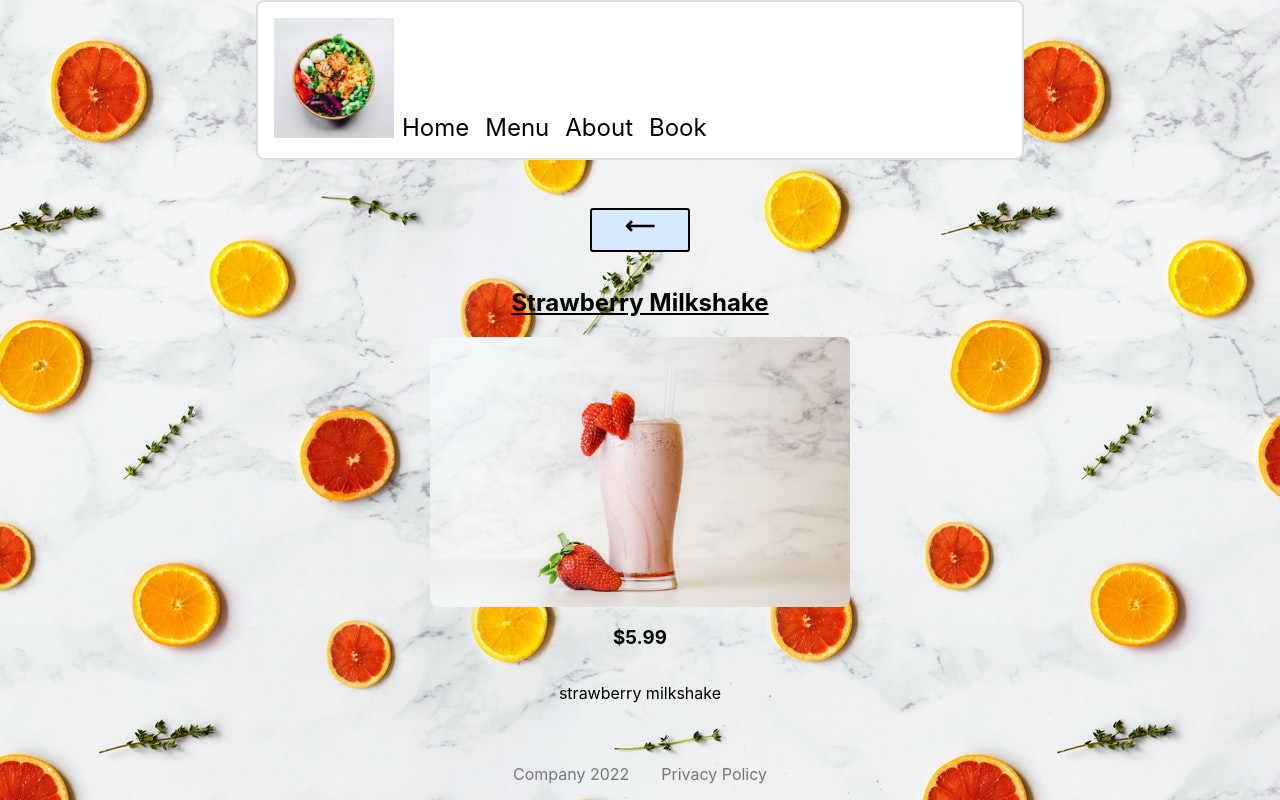
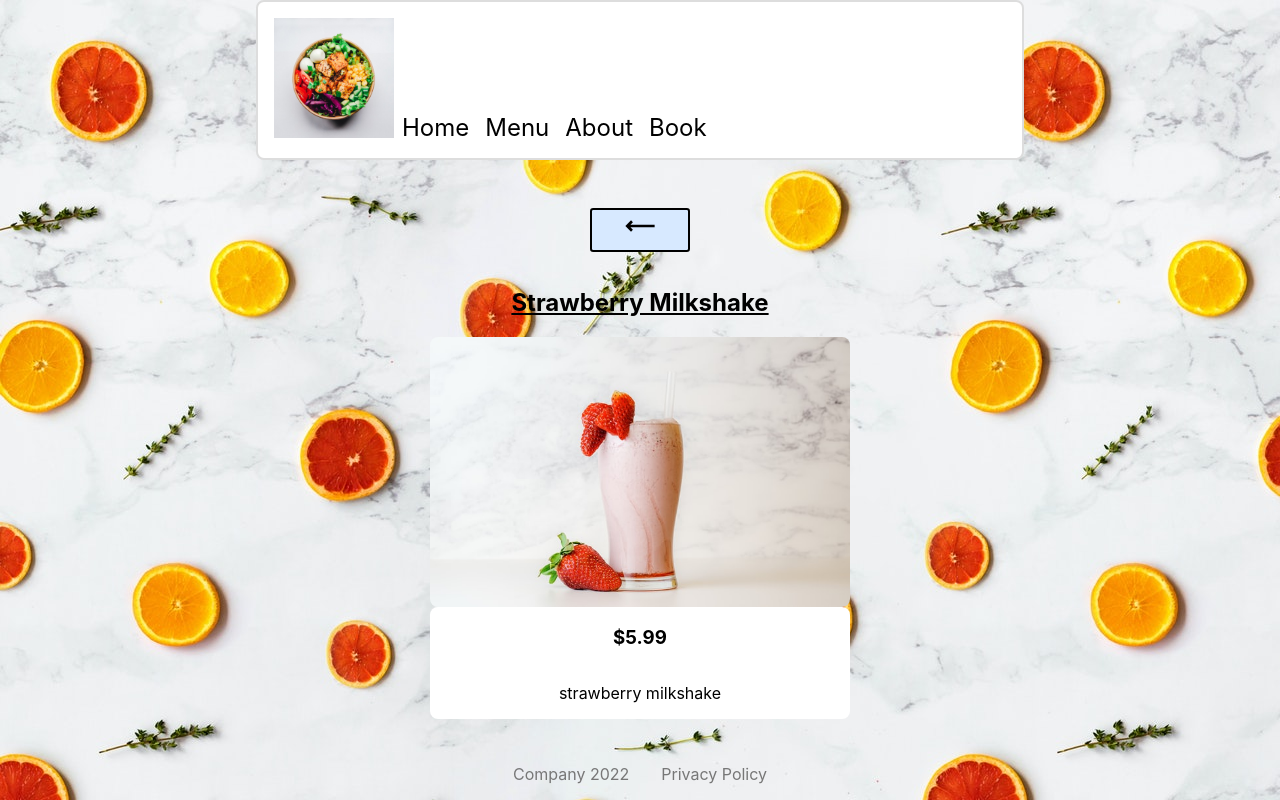
Before and after one commit to jimmym620/MenuPage_REACT, a Next.js app in the folder menu_app/: page /dishes/d1 in a window 1280 px wide. Built offline with nearby package versions, Linux system fonts and the light colour scheme.

Commit message:
added white background for readability

```diff
--- a/menu_app/pages/dishes/[id].js
+++ b/menu_app/pages/dishes/[id].js
@@ -23,9 +23,11 @@ const Details = () => {
                                     width={420}
                                     height={270}
                                 />
-                                <h3>${item.price}</h3>
+                                <div>
+                                    <h3>${item.price}</h3>
 
-                                <p>{item.altText}</p>
+                                    <p>{item.altText}</p>
+                                </div>
                             </div>
                         </article>
                     );
--- a/menu_app/pages/dishes/three-course.js
+++ b/menu_app/pages/dishes/three-course.js
@@ -2,7 +2,7 @@ import BackButton from "../../comp/BackButton";
 
 const ThreeCourse = () => {
     return (
-        <div className="tcm-container">
+        <div className="tcm-container white-box">
             <div className="tcm-header">
                 <p>Choose a starter, main and a dessert for £19.99</p>
                 <BackButton />
--- a/menu_app/styles/globals.scss
+++ b/menu_app/styles/globals.scss
@@ -166,6 +166,12 @@ nav {
         flex-direction: column;
         margin: 0 auto;
         text-align: center;
+        div {
+            padding: 0 1rem;
+            width: 100%;
+            border-radius: 0.5rem;
+            background-color: white;
+        }
     }
     // title
     h1 {
@@ -177,6 +183,7 @@ nav {
     img {
         object-fit: cover;
         border-radius: 0.5rem;
+        border: 5px solid white;
     }
 }
 .item-menu-btn {
```
